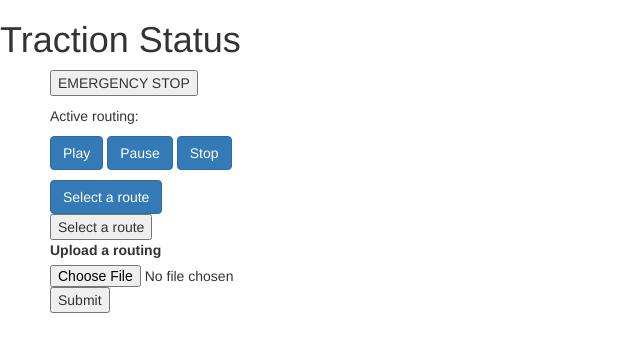
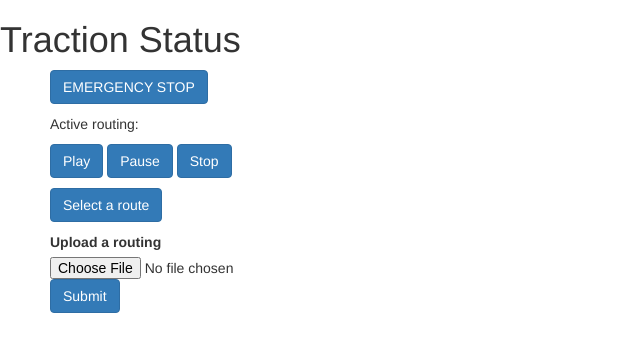
Before and after one commit to Yves1812/Robot_tondeuse, a Flask app: template Boards/MU - web server/app/templates/traction_status.html in a window 1280 px wide. Shown: the part 50-402 px from the top of the page, without its empty margins (0-640 px from the left). Run offline with Flask 2, Linux system fonts and the light colour scheme; the template is opened without the code that fills it, so the values that code supplies are empty; some libraries are stand-ins or nearby versions.

Commit message:
Update traction_status.html

```diff
--- a/Boards/MU - web server/app/templates/traction_status.html
+++ b/Boards/MU - web server/app/templates/traction_status.html
@@ -11,18 +11,16 @@
         {% endfor %}
      </ul>
     <p> </p>
-    <button>EMERGENCY STOP</button>
+    <button type="button" class="btn btn-primary">EMERGENCY STOP</button>
     <p> </p>
     <p>Active routing: {% if loaded_route != None %}{{ loaded_route }} {% else %}none{% endif %}</p>
     <p> </p>
 	<button type="button" class="btn btn-primary">Play</button> <button type="button" class="btn btn-primary">Pause</button> <button type="button" class="btn btn-primary">Stop</button>
     <p> </p>
     <a href="{{ url_for('select_route') }}" class="btn btn-primary">Select a route</a>
-    <form action="{{ url_for('select_route') }}">
-      <input type="submit" value="Select a route" />
-    </form>
-      <form action = "http://localhost:5000/uploader" method = "POST" enctype = "multipart/form-data">
-        <label for="new_routing">Upload a routing</label><input type = "file" name = "new_routing"/><input type = "submit"/>
+    <p> </p>
+    <form action = "http://localhost:5000/uploader" method = "POST" enctype = "multipart/form-data">
+        <label for="new_routing">Upload a routing</label><input type = "file" name = "new_routing"/><input class="btn btn-primary" type = "submit"/>
     </form>
 </div>
 
```
